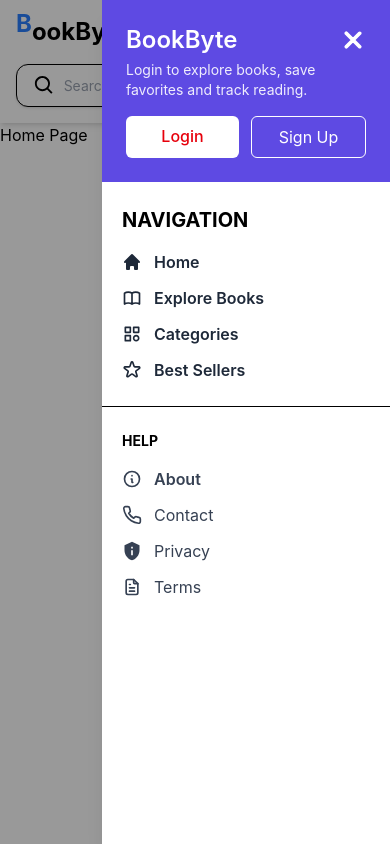
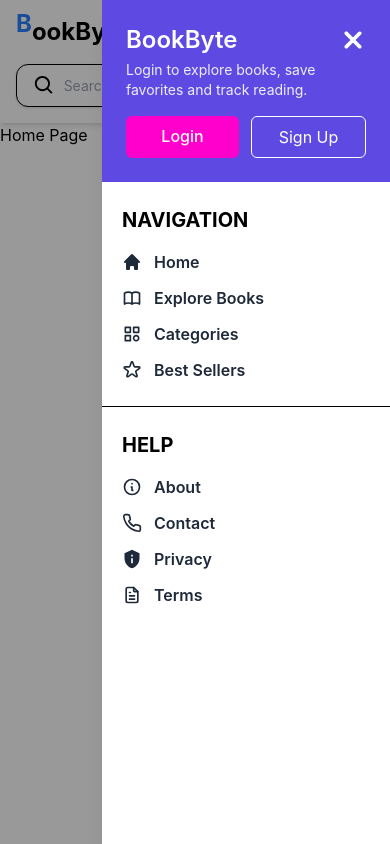
Before and after one commit to raushan-sinha/book-byte, a React (Vite) app: page / in a window 390 px wide. Both pictures are taken after a click on the button 361 px from the left and 29 px from the top of the page. Built offline with nearby package versions, Linux system fonts and the light colour scheme.

Commit message:
Added new styles

```diff
--- a/src/components/layout/navbar/MobileMenu.tsx
+++ b/src/components/layout/navbar/MobileMenu.tsx
@@ -38,11 +38,11 @@ const MobileMenu: React.FC = () => {
 								</p>
 
 								<div className="flex gap-3 mt-4">
-									<a className="flex-1 text-center bg-white text-red-600 font-medium py-2 rounded-md">
+									<a className="flex-1 text-center bg-[#ff00cc] text-white font-medium py-2 rounded-md cursor-pointer">
 										Login
 									</a>
 
-									<a className="flex-1 text-center border border-white py-2 rounded-md">
+									<a className="flex-1 text-center border border-white py-2 rounded-md cursor-pointer">
 										Sign Up
 									</a>
 								</div>
@@ -74,34 +74,34 @@ const MobileMenu: React.FC = () => {
 
 							{/* Help Section */}
 							<div className="px-5 py-6">
-								<h3 className="text-sm text-start font-bold text-black uppercase mb-4">
+								<h3 className="text-xl text-start font-bold text-black uppercase mb-4">
 									Help
 								</h3>
 
 								<ul className="space-y-3">
 									<li>
-										<a className="flex items-center gap-3 text-gray-700 hover:text-red-600 text-base font-semibold">
+										<a className="flex items-center gap-3 text-gray-800 hover:text-red-600 text-base font-semibold">
 											<HiOutlineInformationCircle size={20} />
 											About
 										</a>
 									</li>
 
 									<li>
-										<a className="flex items-center gap-3 text-gray-700 hover:text-red-600">
+										<a className="flex items-center gap-3 text-gray-800 hover:text-red-600 text-base font-semibold">
 											<FiPhone size={20} />
 											Contact
 										</a>
 									</li>
 
 									<li>
-										<a className="flex items-center gap-3 text-gray-700 hover:text-red-600">
+										<a className="flex items-center gap-3 text-gray-800 hover:text-red-600 text-base font-semibold">
 											<MdPrivacyTip size={20} />
 											Privacy
 										</a>
 									</li>
 
 									<li>
-										<a className="flex items-center gap-3 text-gray-700 hover:text-red-600">
+										<a className="flex items-center gap-3 text-gray-800 hover:text-red-600 text-base font-semibold">
 											<TbFileText size={20} />
 											Terms
 										</a>
```
